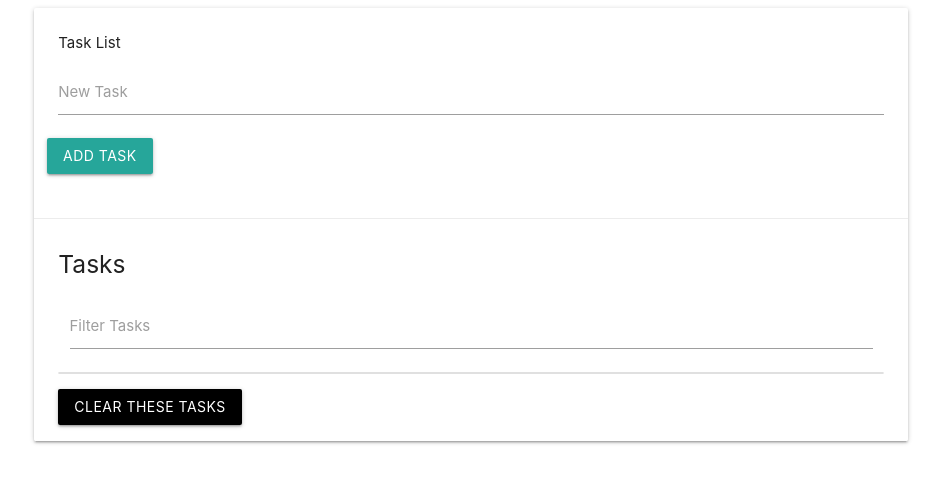
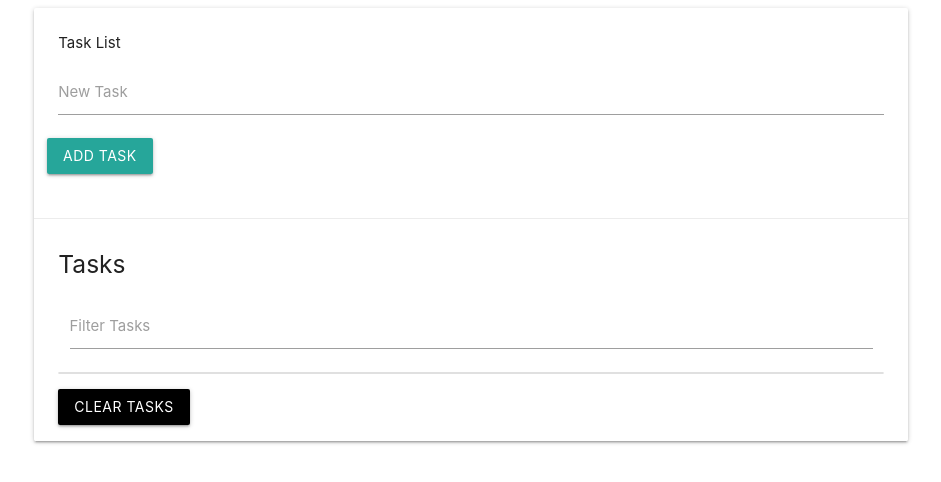
Before and after one commit to Rishabhjain486/Tasklist, a plain HTML site: page index.html in a window 1280 px wide. Shown: the whole page, without its empty margins (169-1110 px from the left). Drawn offline with nearby package versions, Linux system fonts and the light colour scheme.

Commit message:
updated index file

```diff
--- a/index.html
+++ b/index.html
@@ -36,7 +36,7 @@
                             <label for="filter">Filter Tasks</label>
                         </div>
                         <ul class="collection"></ul>
-                        <a href="#" class="clear-tasks btn black">Clear these Tasks</a>
+                        <a href="#" class="clear-tasks btn black">Clear Tasks</a>
                     </div>
                 </div>
             </div>
```
